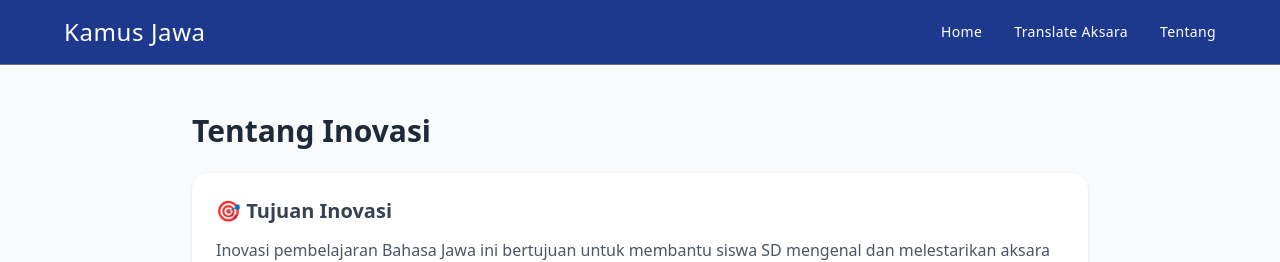
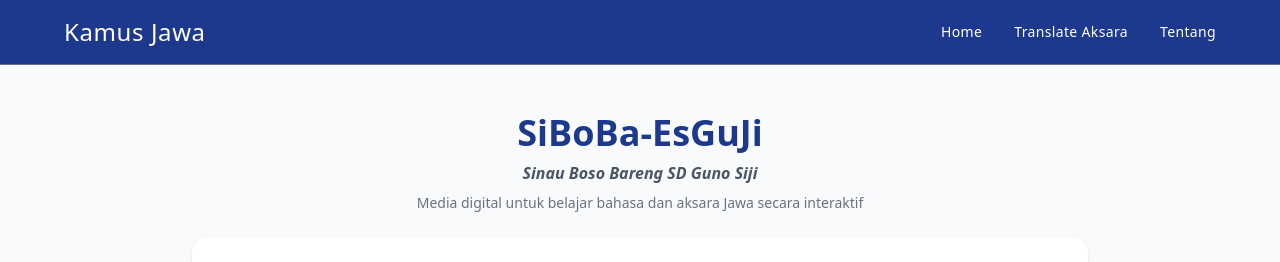
Before and after one commit to agamm-vitooo/translate-jawa, a React (Vite) app: page /tentang in a window 1280 px wide. Shown: the top 262 px of the page. Built offline with nearby package versions, Linux system fonts and the light colour scheme.

Commit message:
9th commit

```diff
--- a/src/pages/About.jsx
+++ b/src/pages/About.jsx
@@ -9,7 +9,18 @@ export default function TentangPage() {
   return (
     <div className="min-h-screen bg-gray-50 p-6">
       <div className="max-w-4xl mx-auto space-y-6">
-        <h1 className="text-3xl font-bold text-gray-800">Tentang Inovasi</h1>
+        {/* Brand / Nama Inovasi */}
+        <div className="text-center space-y-2">
+          <h1 className="text-4xl font-extrabold text-blue-900">
+            SiBoBa-EsGuJi
+          </h1>
+          <p className="text-gray-600 italic">
+            <span className="font-semibold">Sinau Boso Bareng SD Guno Siji</span>
+          </p>
+          <p className="text-gray-500 text-sm">
+            Media digital untuk belajar bahasa dan aksara Jawa secara interaktif
+          </p>
+        </div>
 
         {/* Tujuan Inovasi */}
         <section className="bg-white rounded-2xl shadow p-6">
@@ -30,7 +41,9 @@ export default function TentangPage() {
 
         {/* Lokasi SD */}
         <section className="bg-white rounded-2xl shadow p-6">
-          <h2 className="text-xl font-semibold text-gray-700 mb-3">📍 Lokasi SD</h2>
+          <h2 className="text-xl font-semibold text-gray-700 mb-3">
+            📍 Lokasi SD
+          </h2>
           <div className="w-full h-80 rounded-xl overflow-hidden shadow">
             <iframe
               title="Lokasi SDN 1 Guno"
```
